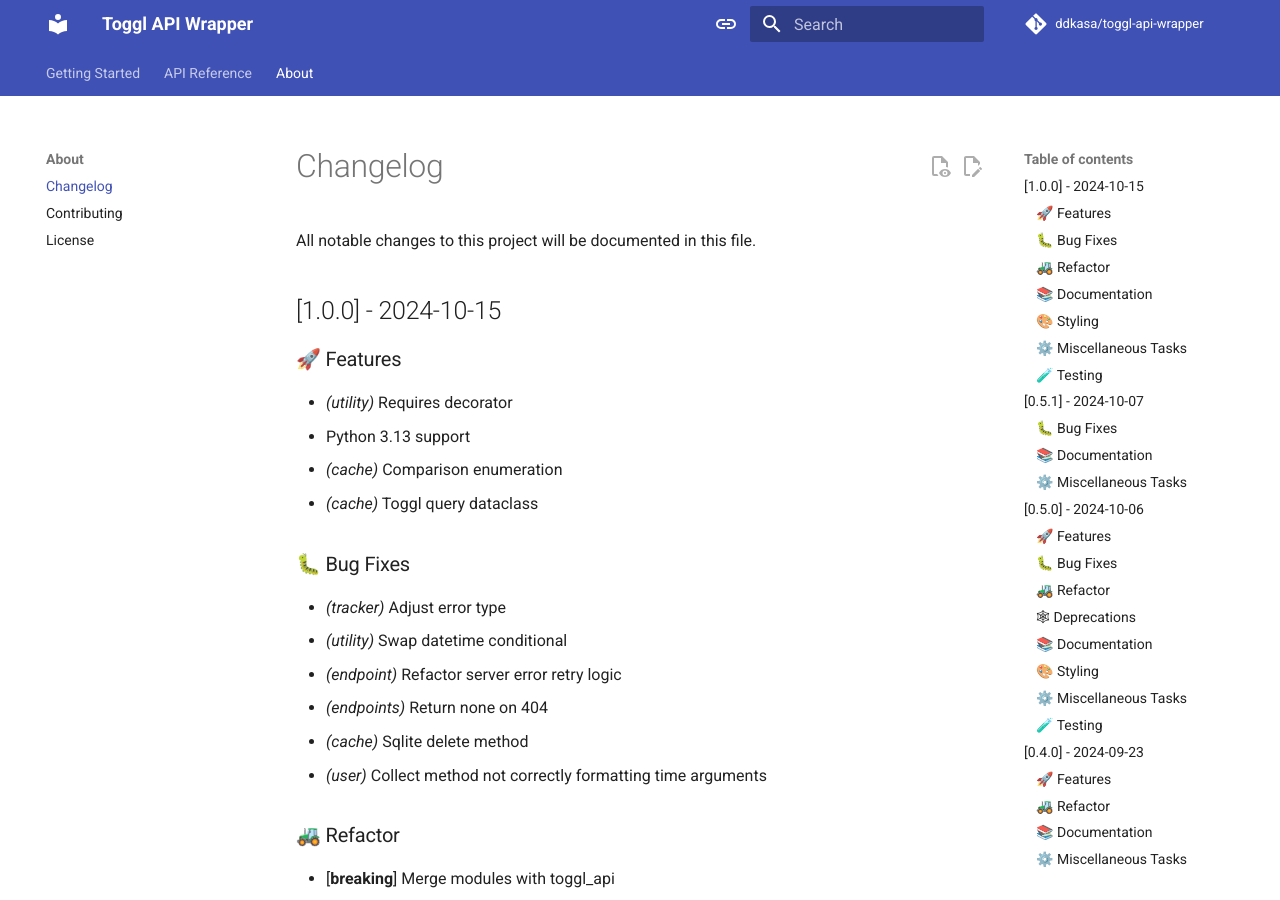
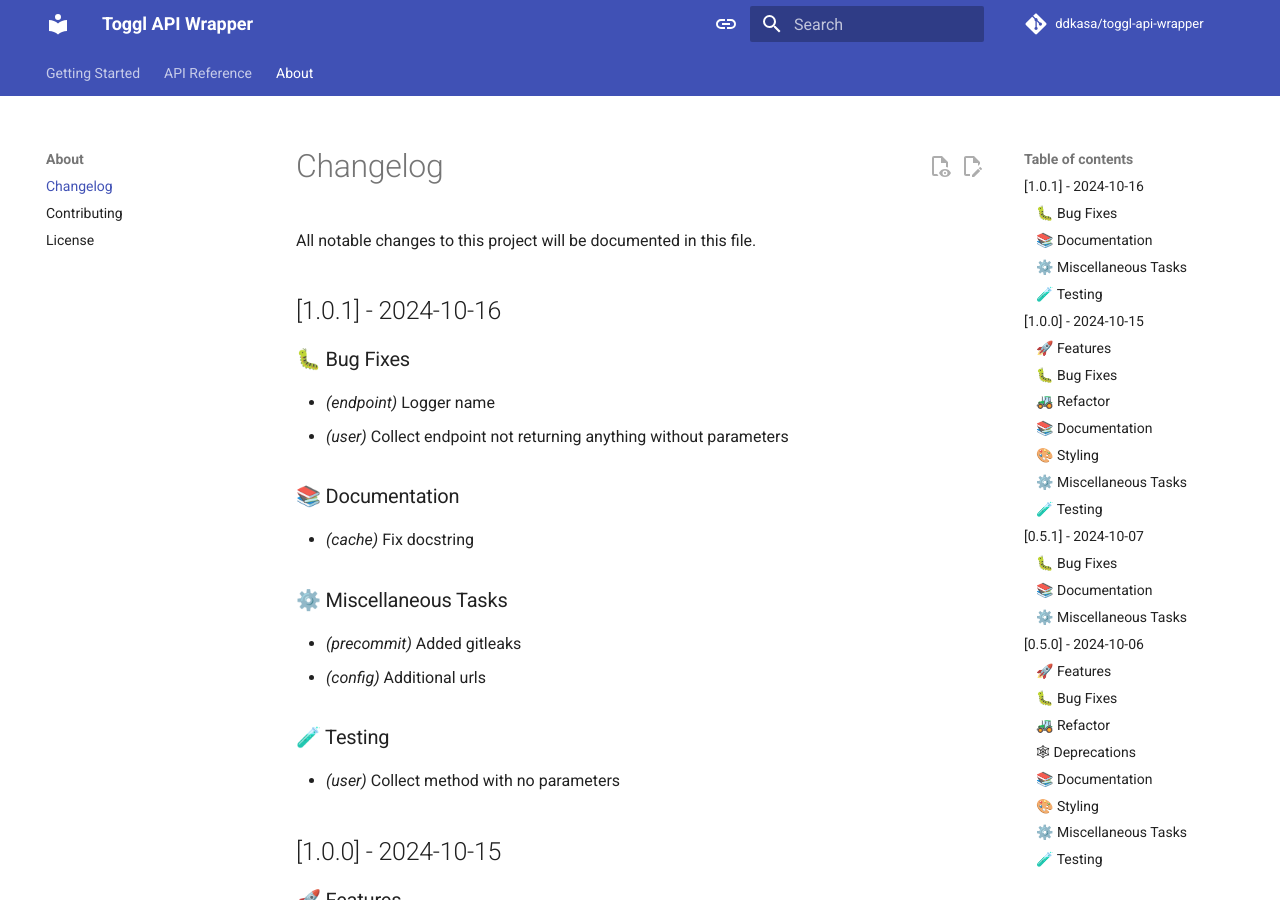
Before and after one commit to ddkasa/toggl-api-wrapper, an MkDocs documentation site: the page built from docs/CHANGELOG.md, in a window 1280 px wide and 900 px high. Built offline with MkDocs 1.6.1 and Material for MkDocs 9.7.7, drawn with Linux system fonts in a browser that asks for light colours; comment, search, counter and statistics services are not loaded.

Commit message:
chore(release): version 1.0.1

```diff
--- a/docs/CHANGELOG.md
+++ b/docs/CHANGELOG.md
@@ -1,6 +1,26 @@
 # Changelog
 
 All notable changes to this project will be documented in this file.
+
+## [1.0.1] - 2024-10-16
+
+### 🐛 Bug Fixes
+
+- *(endpoint)* Logger name
+- *(user)* Collect endpoint not returning anything without parameters
+
+### 📚 Documentation
+
+- *(cache)* Fix docstring
+
+### ⚙️ Miscellaneous Tasks
+
+- *(precommit)* Added gitleaks
+- *(config)* Additional urls
+
+### 🧪 Testing
+
+- *(user)* Collect method with no parameters
 
 ## [1.0.0] - 2024-10-15
 
--- a/pyproject.toml
+++ b/pyproject.toml
@@ -1,6 +1,6 @@
 [tool.poetry]
 name = "toggl-api-wrapper"
-version = "1.0.0"
+version = "1.0.1"
 description = "Simple Toggl API wrapper for non-premium features."
 authors = ["David Kasakaitis <davidkasakaitis@proton.me>"]
 license = "MIT"
--- a/toggl_api/version.py
+++ b/toggl_api/version.py
@@ -1 +1 @@
-version = "1.0.0"
+version = "1.0.1"
```
